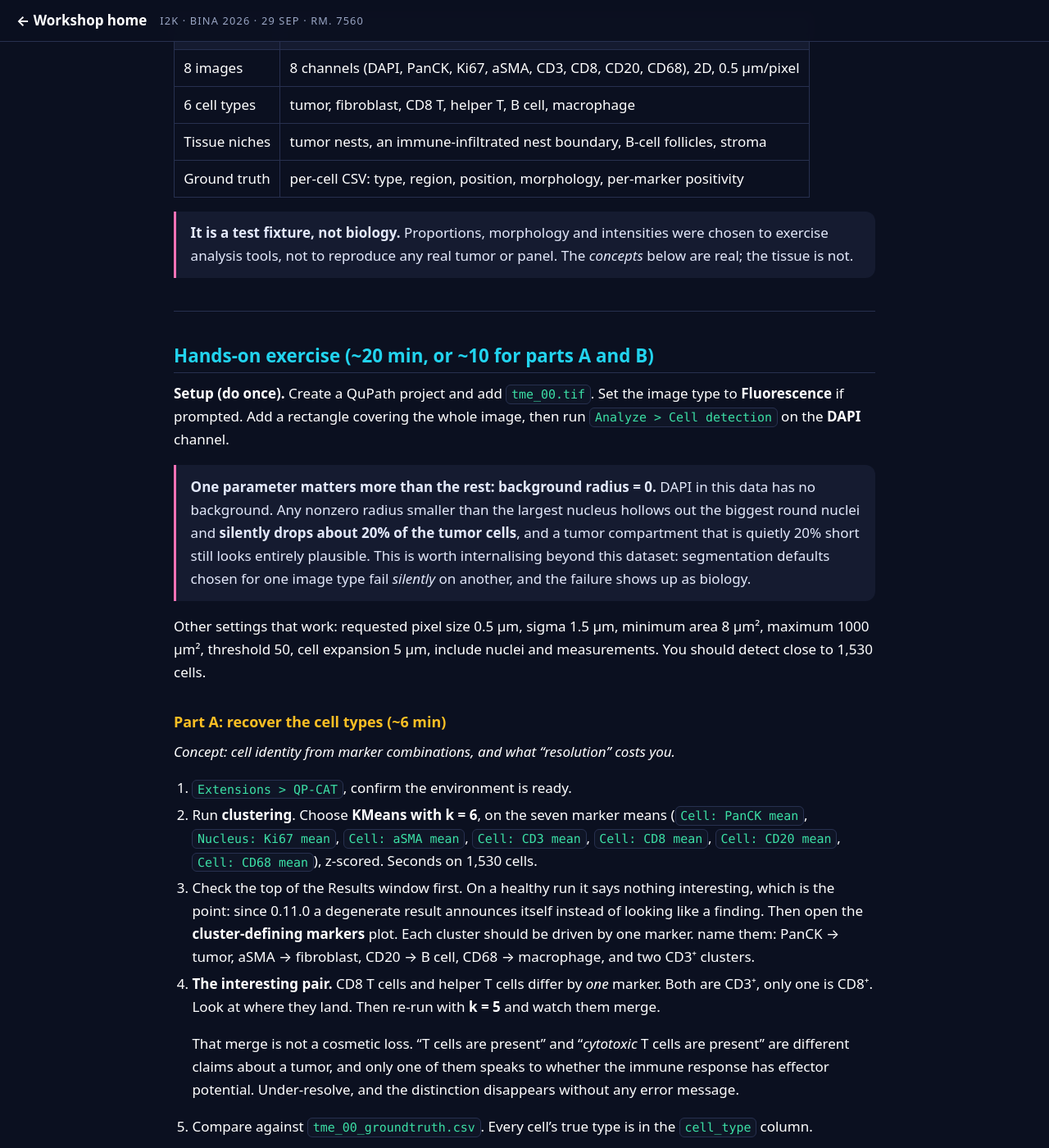
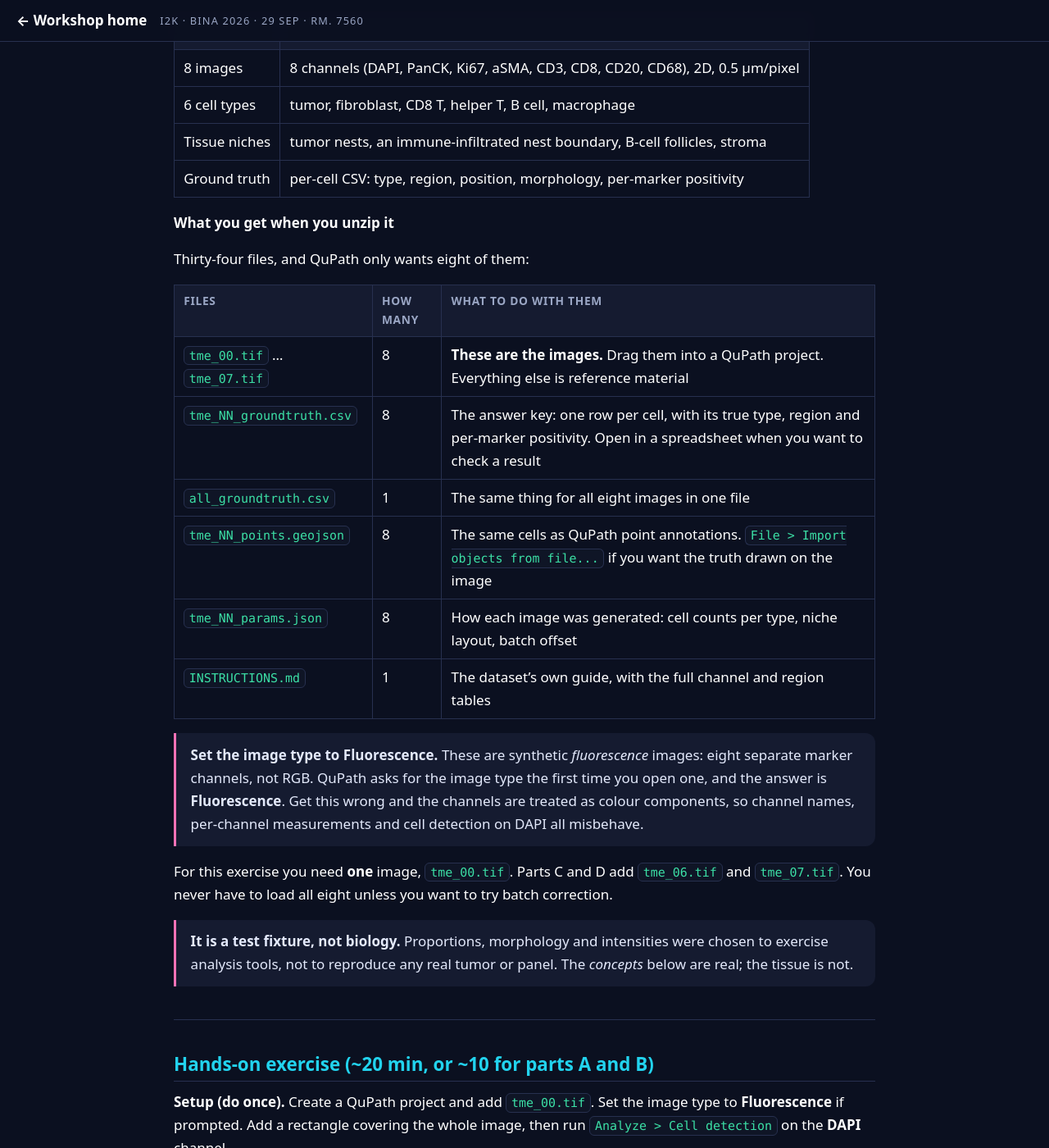
Before and after one commit to MichaelSNelson/BINA-I2K-2026-QuPath-Extensions, a Jekyll site: the page built from docs/03-qp-cat-cell-analysis-tools.md, in a window 1280 px wide and 1400 px high, scrolled down 3642 px. Shown: the whole window at 82% size. Built offline with Jekyll 4.4.1, drawn with Linux system fonts in a browser that asks for light colours; some of the changed text lies outside the part shown.

Commit message:
Say what is in the synthetic zip, and to open it as Fluorescence
Unzipping gives thirty-four files and the docs never said which ones
QuPath wants. The QP-CAT guide now has a table: the eight tme_NN.tif are
the images, and the CSVs, GeoJSON and params.json beside them are
reference material. It also says you only need tme_00.tif to start, with
tme_06 and tme_07 for parts C and D - nobody has to load all eight.

Image type: these are synthetic fluorescence images with eight marker
channels, not RGB, so the answer to QuPath's prompt is Fluorescence.
Answering wrong treats the channels as colour components and breaks
channel names, per-channel measurements and DAPI cell detection. Stated
where people are loading the files, not only in the exercise steps. Same
note added where the QuIET exercise offers this dataset.

Menu path for the GeoJSON import taken from the jar rather than memory:
Action.File.importObjects is 'Import objects from file...', so that is
what the guide says.

Also fixes a broken sentence there - 'This exercise uses the [dataset]
is a small, fully ground-truthed...'.

Claude-Session: https://claude.ai/code/session_01KwiACUr5MacuDvqp74c96o

```diff
--- a/docs/03-qp-cat-cell-analysis-tools.md
+++ b/docs/03-qp-cat-cell-analysis-tools.md
@@ -140,6 +140,28 @@ Why synthetic, for a workshop:
 | 6 cell types | tumor, fibroblast, CD8 T, helper T, B cell, macrophage |
 | Tissue niches | tumor nests, an immune-infiltrated nest boundary, B-cell follicles, stroma |
 | Ground truth | per-cell CSV: type, region, position, morphology, per-marker positivity |
+
+**What you get when you unzip it**
+
+Thirty-four files, and QuPath only wants eight of them:
+
+| Files | How many | What to do with them |
+|---|---|---|
+| `tme_00.tif` ... `tme_07.tif` | 8 | **These are the images.** Drag them into a QuPath project. Everything else is reference material |
+| `tme_NN_groundtruth.csv` | 8 | The answer key: one row per cell, with its true type, region and per-marker positivity. Open in a spreadsheet when you want to check a result |
+| `all_groundtruth.csv` | 1 | The same thing for all eight images in one file |
+| `tme_NN_points.geojson` | 8 | The same cells as QuPath point annotations. `File > Import objects from file...` if you want the truth drawn on the image |
+| `tme_NN_params.json` | 8 | How each image was generated: cell counts per type, niche layout, batch offset |
+| `INSTRUCTIONS.md` | 1 | The dataset's own guide, with the full channel and region tables |
+
+> **Set the image type to Fluorescence.** These are synthetic *fluorescence* images: eight
+> separate marker channels, not RGB. QuPath asks for the image type the first time you open
+> one, and the answer is **Fluorescence**. Get this wrong and the channels are treated as
+> colour components, so channel names, per-channel measurements and cell detection on DAPI
+> all misbehave.
+
+For this exercise you need **one** image, `tme_00.tif`. Parts C and D add `tme_06.tif` and
+`tme_07.tif`. You never have to load all eight unless you want to try batch correction.
 
 > **It is a test fixture, not biology.** Proportions, morphology and intensities were chosen to
 > exercise analysis tools, not to reproduce any real tumor or panel. The *concepts* below are
```
Also changed, not shown: other parts of docs/03-qp-cat-cell-analysis-tools.md (+1 -1 lines), docs/01-quiet-image-export.md (+2 -0 lines).
